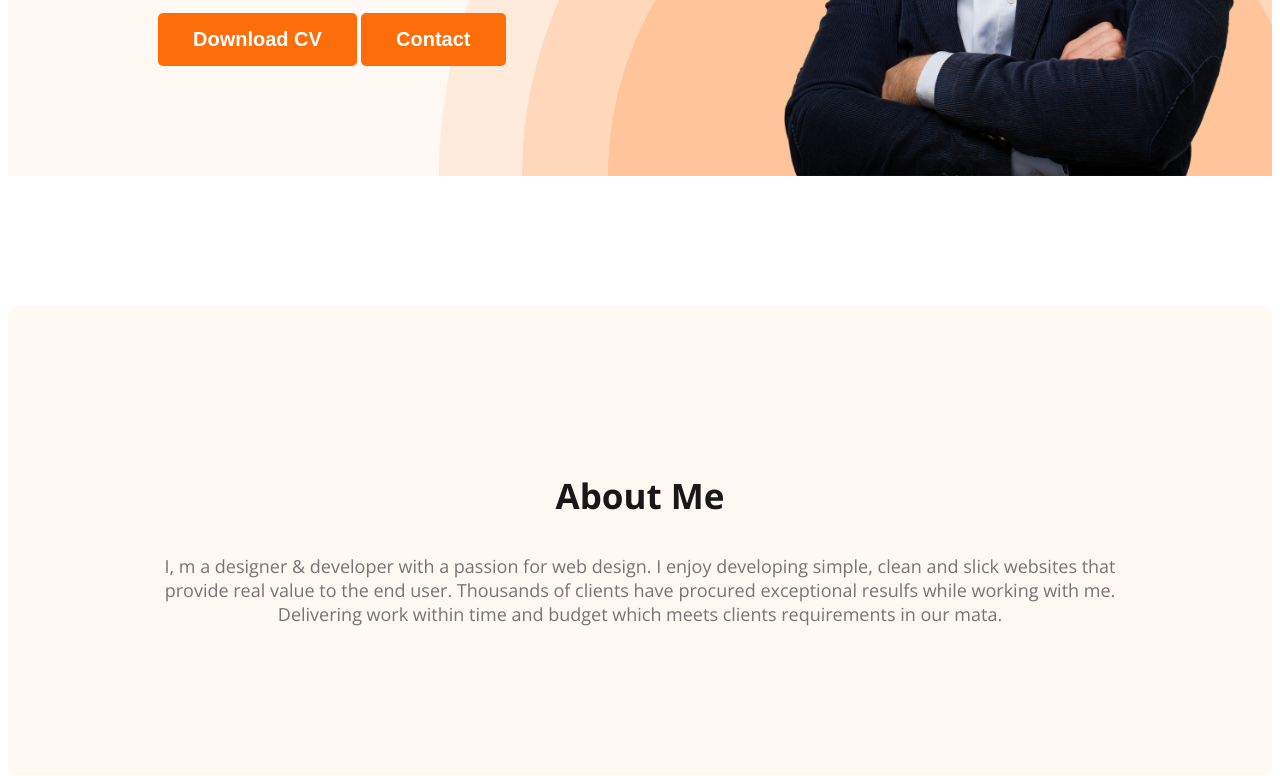
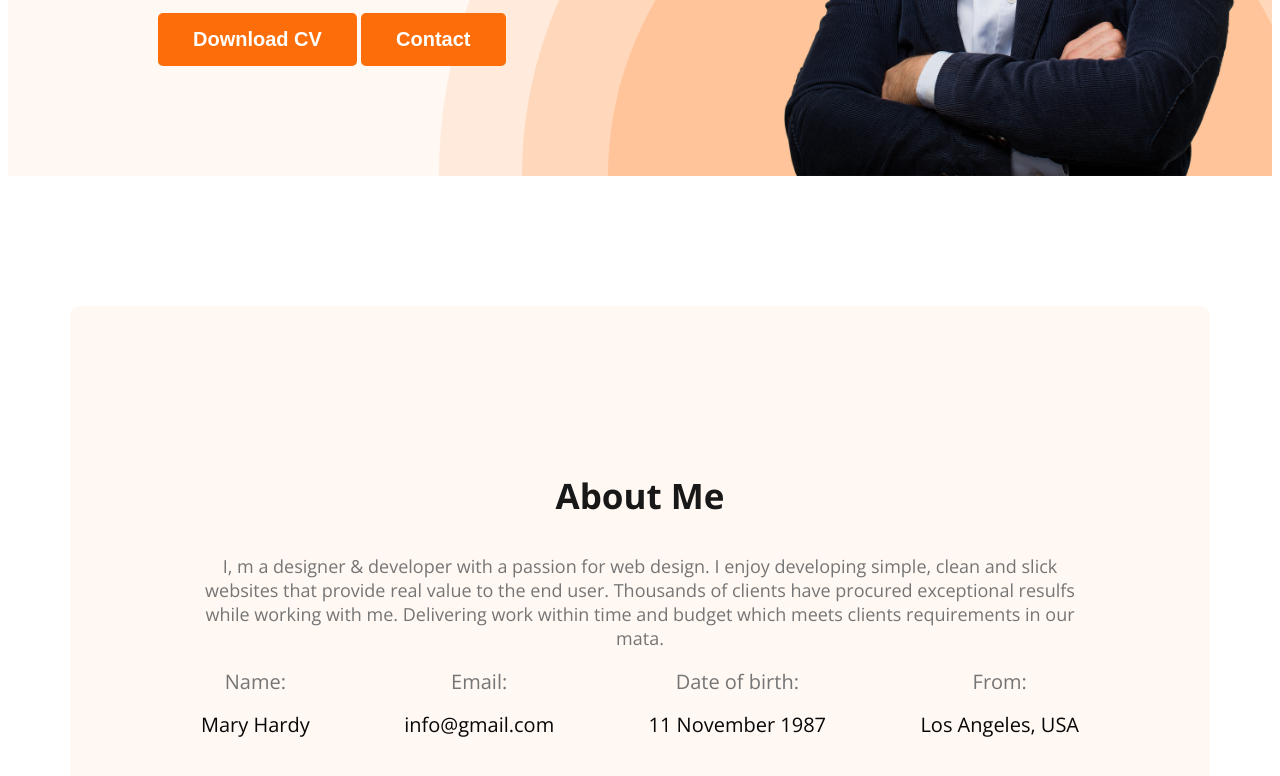
Before and after one commit to mdiqbalkhan/webdevelopment, a plain HTML site: page index.html in a window 1280 px wide. Shown: the part 592-1368 px from the top of the page. Drawn offline with nearby package versions, Linux system fonts and the light colour scheme.

Commit message:
add about

```diff
--- a/index.html
+++ b/index.html
@@ -42,6 +42,31 @@
         <section class="about">
             <h3 class="section-title">About Me</h3>
             <p class="section-description">I, m a designer & developer with a passion for web design. I enjoy developing simple, clean and slick websites that provide real value to the end user. Thousands of clients have procured exceptional resulfs while working with me. Delivering work within time and budget which meets clients requirements in our mata.</p>
+
+            <div class="about-info-container">
+                <div class="about-info">
+                    <h4 class="info-title">Name:
+                         </h4>
+                    <p class="info-description">Mary Hardy</p>
+                </div>
+                <div class="about-info">
+                    <h4 class="info-title">Email:
+                        </h4>
+                    <p class="info-description">info@gmail.com</p>
+                </div>
+                <div class="about-info">
+                    <h4 class="info-title">Date of birth:
+                        </h4>
+                    <p class="info-description">11 November 1987</p>
+                </div>
+                <div class="about-info">
+                    <h4 class="info-title">From:
+                        </h4>
+                    <p class="info-description">Los Angeles, USA</p>
+                </div>
+
+
+            </div>
         </section>
 
     </main>
--- a/style.css
+++ b/style.css
@@ -127,3 +127,37 @@ nav a{
 
 
 }
+
+main{
+    max-width: 1140px;
+    margin: 0 auto;
+}
+.info-title{
+    color: #757575;
+    text-align: center;
+
+    font-size: 20px;
+
+    font-weight: 300;
+    margin-top: 0px;
+
+}
+
+.info-description{
+    color: #070707;
+    text-align: center;
+
+    font-size: 20px;
+
+    font-weight: 400;
+    margin-top: -10px;
+
+
+
+
+}
+.about-info-container{
+    display: flex;
+    align-items: center;
+    justify-content: space-between;
+}
```
